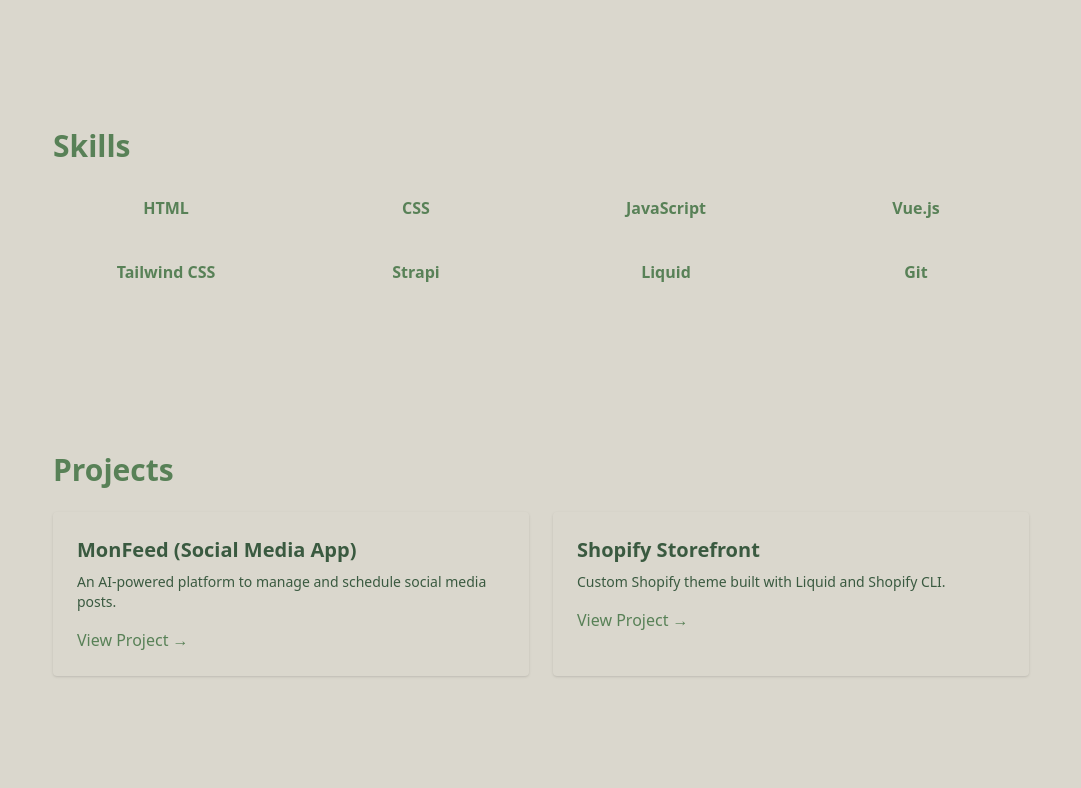
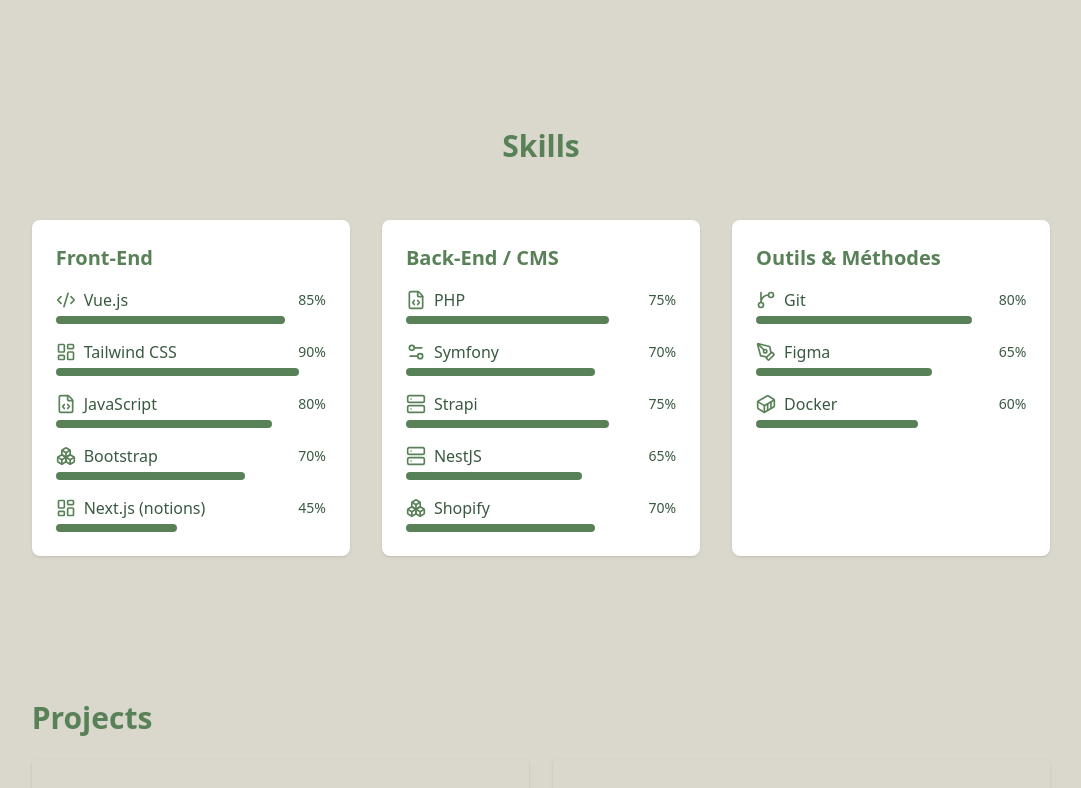
Before and after one commit to hdif004/portfolio, a Vue app: page / in a window 1280 px wide. Shown: the part 960-1748 px from the top of the page, without its empty margins (99-1180 px from the left). Built offline with nearby package versions, Linux system fonts and the light colour scheme.

Commit message:
feat: add lucide-vue-next dependency and enhance SkillsSection with grouped skills display and animations

```diff
--- a/package.json
+++ b/package.json
@@ -12,6 +12,7 @@
   },
   "dependencies": {
     "@tailwindcss/vite": "^4.1.11",
+    "lucide-vue-next": "^0.525.0",
     "tailwindcss": "^4.1.11",
     "vue": "^3.5.17"
   },
--- a/src/components/section/AboutSection.vue
+++ b/src/components/section/AboutSection.vue
@@ -1,5 +1,5 @@
 <template>
-  <section id="about" class="py-20 px-6 max-w-5xl mx-auto">
+  <section id="about" class="py-20 px-6 w-10/12 mx-auto">
     <h2 class="text-3xl font-bold mb-6 text-primary">About Me</h2>
     <p class="text-lg leading-relaxed text-text/80">
       I'm a passionate web developer with a strong interest in front-end technologies like Vue.js
--- a/src/components/section/ContactSection.vue
+++ b/src/components/section/ContactSection.vue
@@ -1,5 +1,5 @@
 <template>
-  <section id="contact" class="py-20 px-6 max-w-3xl mx-auto">
+  <section id="contact" class="py-20 px-6 w-10/12 mx-auto">
     <h2 class="text-3xl font-bold mb-6 text-primary">Contact</h2>
     <form class="space-y-6">
       <div>
--- a/src/components/section/ProjectsSection.vue
+++ b/src/components/section/ProjectsSection.vue
@@ -1,5 +1,5 @@
 <template>
-  <section id="projects" class="py-20 px-6 max-w-5xl mx-auto">
+  <section id="projects" class="py-20 px-6 w-10/12 mx-auto">
     <h2 class="text-3xl font-bold mb-6 text-primary">Projects</h2>
     <div class="grid md:grid-cols-2 gap-6">
       <div
--- a/src/components/section/SkillsSection.vue
+++ b/src/components/section/SkillsSection.vue
@@ -1,18 +1,102 @@
+// src/components/section/SkillsSection.vue
 <template>
-  <section id="skills" class="py-20 px-6 max-w-5xl mx-auto">
-    <h2 class="text-3xl font-bold mb-6 text-primary">Skills</h2>
-    <div class="grid grid-cols-2 sm:grid-cols-3 md:grid-cols-4 gap-6">
+  <section id="skills" class="py-20 px-6 w-10/12 mx-auto">
+    <h2 class="text-3xl font-bold mb-10 text-primary text-center">Skills</h2>
+    <div class="grid md:grid-cols-3 gap-8">
       <div
-        v-for="skill in skills"
-        :key="skill"
-        class="bg-primary/10 text-primary px-4 py-2 rounded text-center font-semibold"
+        v-for="(group, index) in skillGroups"
+        :key="group.title"
+        class="bg-white p-6 rounded-lg shadow-sm opacity-0 translate-y-4 transition duration-700 ease-in-out"
+        :class="'animate-fade-in-delay-' + index"
       >
-        {{ skill }}
+        <h3 class="text-xl font-semibold mb-4 text-primary">{{ group.title }}</h3>
+        <ul class="space-y-4">
+          <li v-for="skill in group.items" :key="skill.name">
+            <div class="flex items-center justify-between mb-1">
+              <div class="flex items-center gap-2">
+                <component :is="skill.icon" class="w-5 h-5 text-primary" />
+                <span class="text-text/90">{{ skill.name }}</span>
+              </div>
+              <span class="text-sm text-text/50">{{ skill.level }}%</span>
+            </div>
+            <div class="w-full bg-primary/20 rounded-full h-2">
+              <div class="bg-primary h-2 rounded-full" :style="{ width: skill.level + '%' }"></div>
+            </div>
+          </li>
+        </ul>
       </div>
     </div>
   </section>
 </template>
 
 <script setup>
-const skills = ['HTML', 'CSS', 'JavaScript', 'Vue.js', 'Tailwind CSS', 'Strapi', 'Liquid', 'Git']
+import {
+  Code2,
+  FileCode,
+  LayoutDashboard,
+  Server,
+  Boxes,
+  Settings2,
+  GitBranch,
+  Container,
+  PenTool,
+} from 'lucide-vue-next'
+
+const skillGroups = [
+  {
+    title: 'Front-End',
+    items: [
+      { name: 'Vue.js', icon: Code2, level: 85 },
+      { name: 'Tailwind CSS', icon: LayoutDashboard, level: 90 },
+      { name: 'JavaScript', icon: FileCode, level: 80 },
+      { name: 'Bootstrap', icon: Boxes, level: 70 },
+      { name: 'Next.js (notions)', icon: LayoutDashboard, level: 45 },
+    ],
+  },
+  {
+    title: 'Back-End / CMS',
+    items: [
+      { name: 'PHP', icon: FileCode, level: 75 },
+      { name: 'Symfony', icon: Settings2, level: 70 },
+      { name: 'Strapi', icon: Server, level: 75 },
+      { name: 'NestJS', icon: Server, level: 65 },
+      { name: 'Shopify', icon: Boxes, level: 70 },
+    ],
+  },
+  {
+    title: 'Outils & Méthodes',
+    items: [
+      { name: 'Git', icon: GitBranch, level: 80 },
+      { name: 'Figma', icon: PenTool, level: 65 },
+      { name: 'Docker', icon: Container, level: 60 },
+    ],
+  },
+]
 </script>
+
+<style scoped>
+@keyframes fade-in {
+  from {
+    opacity: 0;
+    transform: translateY(20px);
+  }
+  to {
+    opacity: 1;
+    transform: translateY(0);
+  }
+}
+
+[class*='animate-fade-in-delay-'] {
+  animation: fade-in 0.6s ease forwards;
+}
+
+.animate-fade-in-delay-0 {
+  animation-delay: 0.1s;
+}
+.animate-fade-in-delay-1 {
+  animation-delay: 0.3s;
+}
+.animate-fade-in-delay-2 {
+  animation-delay: 0.5s;
+}
+</style>
```
Also changed, not shown: 1 other file (tests, documents, lock files or other folders).
